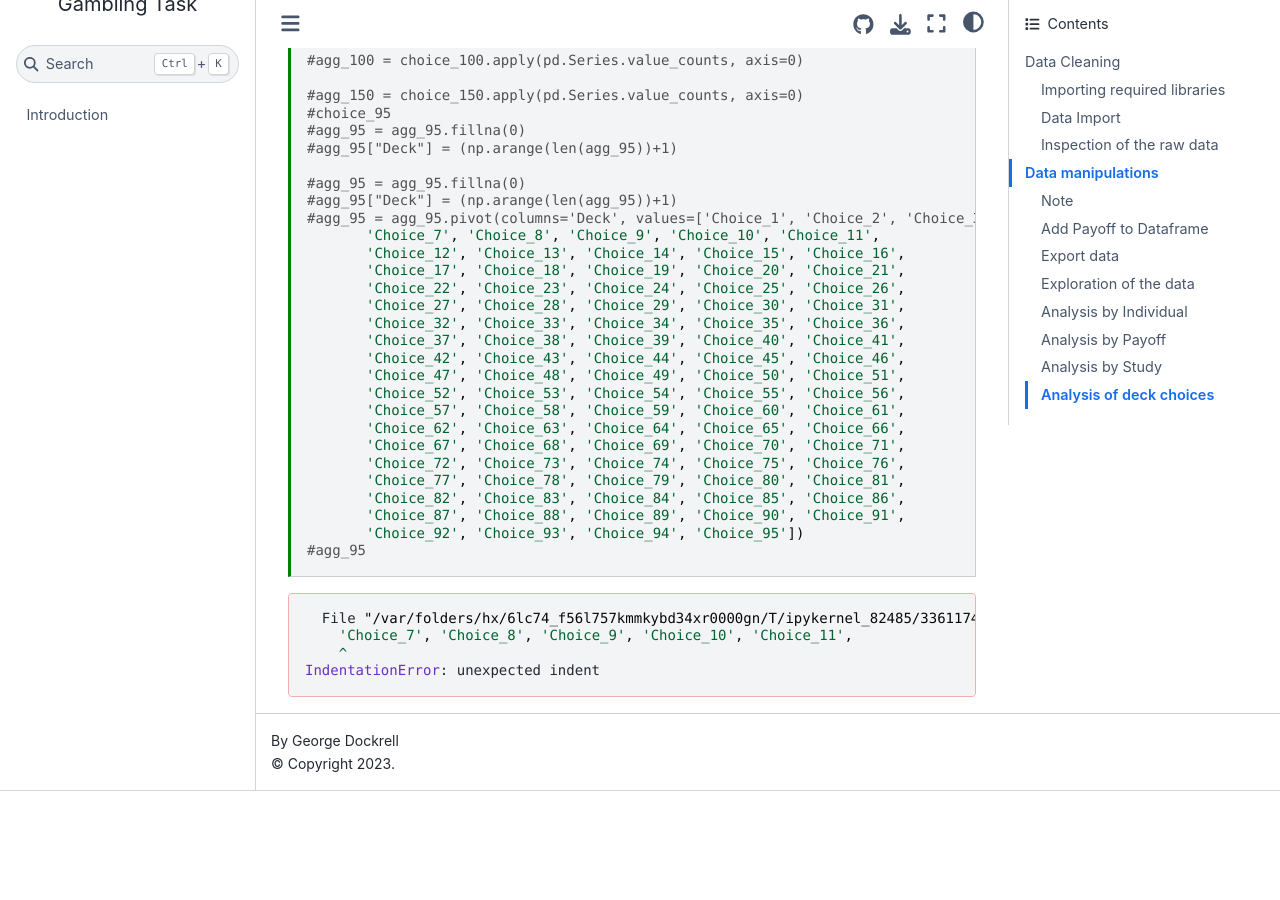
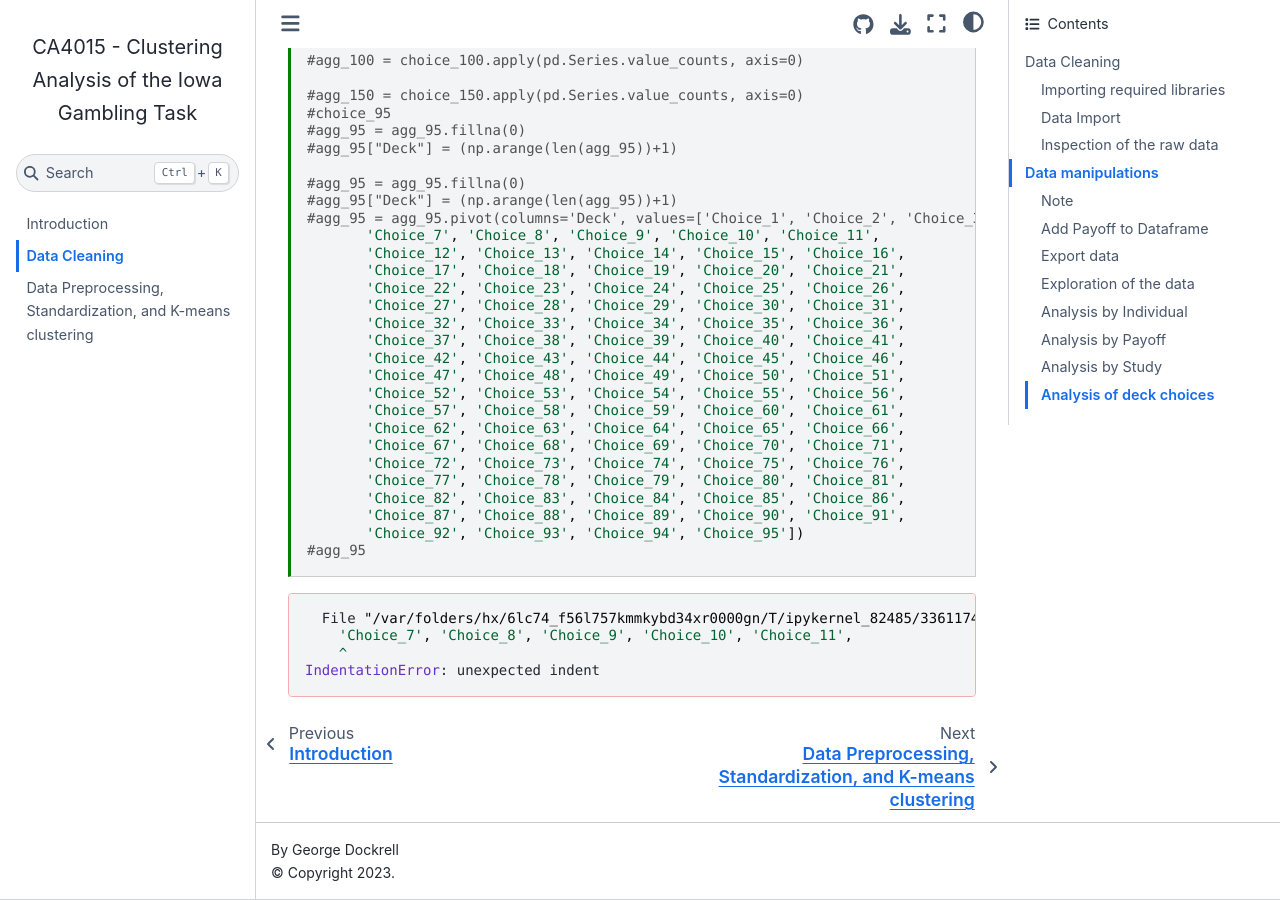
Before and after one commit to dockreg/ca4015_assignment_1, a Jupyter Book: the page built from content/Data_Cleaning.ipynb, in a window 1280 px wide and 900 px high, scrolled down 19442 px. Built offline with Jupyter Book 1.0.4 settings and Sphinx 7.4.7 and the Sphinx Book theme 1.1.4, drawn with Linux system fonts in a browser that asks for light colours; pages that are not in the unit, such as notebooks, are missing from menus; before the commit the page ends 20233 px from its top, so only the background shows below that; some of the changed lines change nothing that is shown.

Commit message:
updated paths in TOC

```diff
--- a/_toc.yml
+++ b/_toc.yml
@@ -4,5 +4,6 @@
 format: jb-book
 root: intro
 chapters:
-- file: Data_Cleaning
-- file: K_Means_Clustering
+- file: content/Data_Cleaning
+- file: content/K_Means_Clustering
+- file: content/Privacy_preserving_k_means
```
Also changed, not shown: 2 other files.
